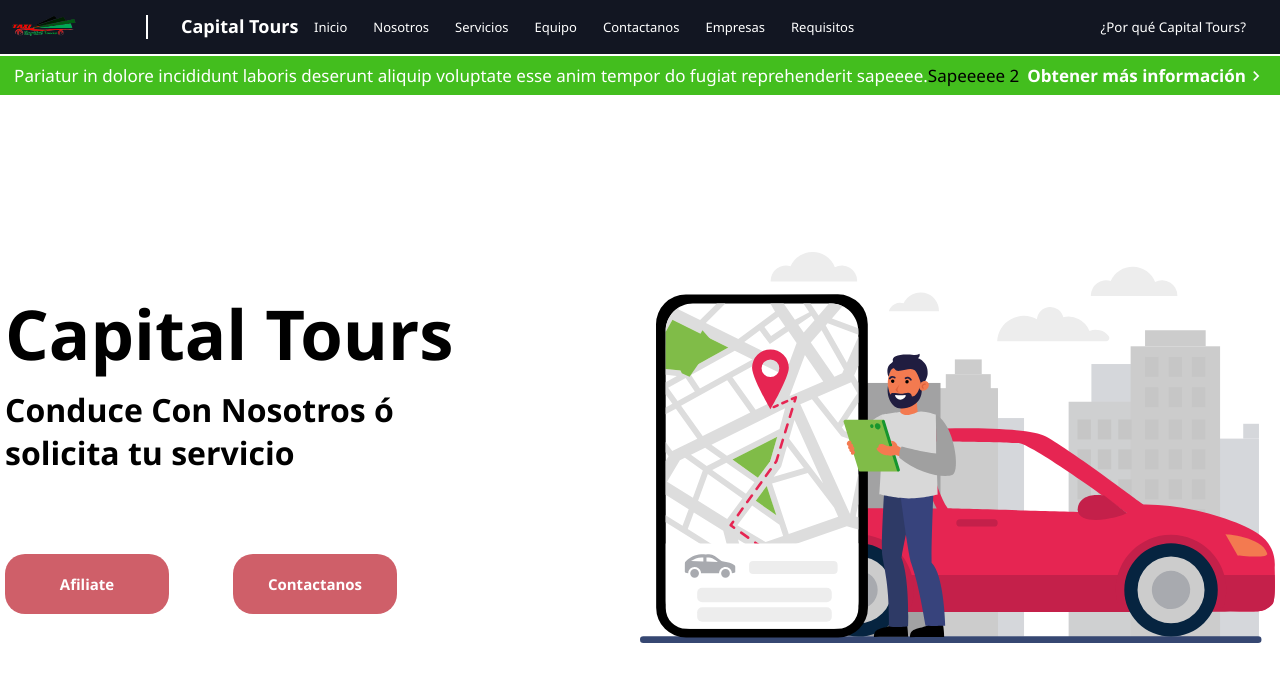
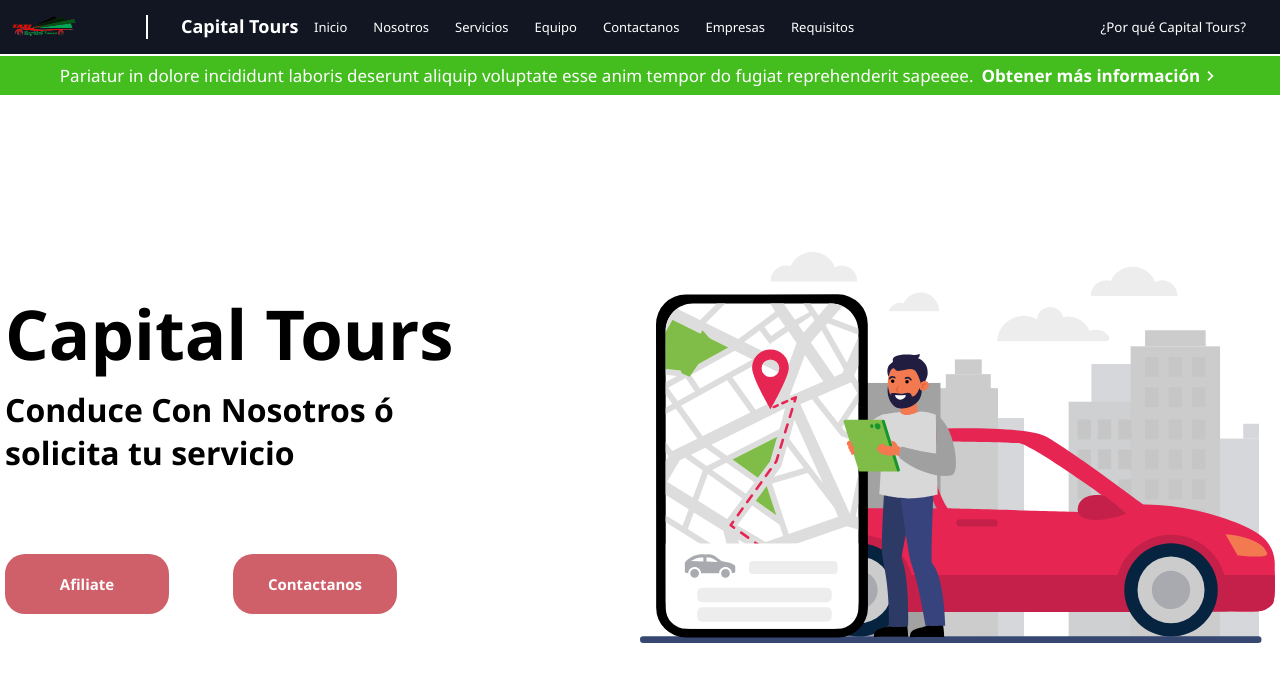
Before and after one commit to Brayan-BH/CapitalTours, a Nuxt app: page / in a window 1280 px wide. Shown: the top 682 px of the page. Built offline with nearby package versions, Linux system fonts and the light colour scheme; a web font is replaced by a local one.

Commit message:
Prueba 3

```diff
--- a/pages/index.vue
+++ b/pages/index.vue
@@ -6,9 +6,6 @@
                 <p class="banner__text">
                     Pariatur in dolore incididunt laboris deserunt aliquip voluptate esse anim tempor do fugiat
                     reprehenderit sapeeee.
-                </p>
-                <p>
-                    Sapeeeee 2
                 </p>
                 <p class="banner__link">
                     <span class="link__text">Obtener más información</span>
```
